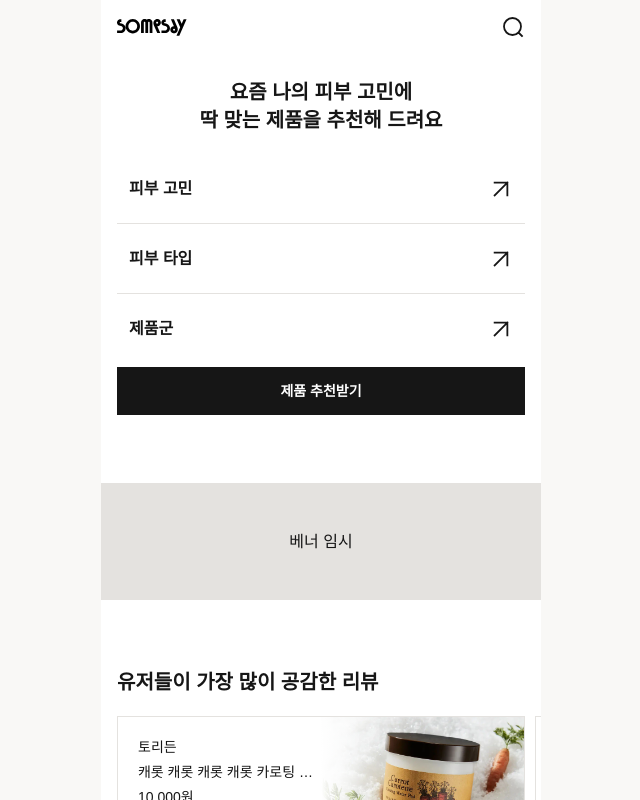
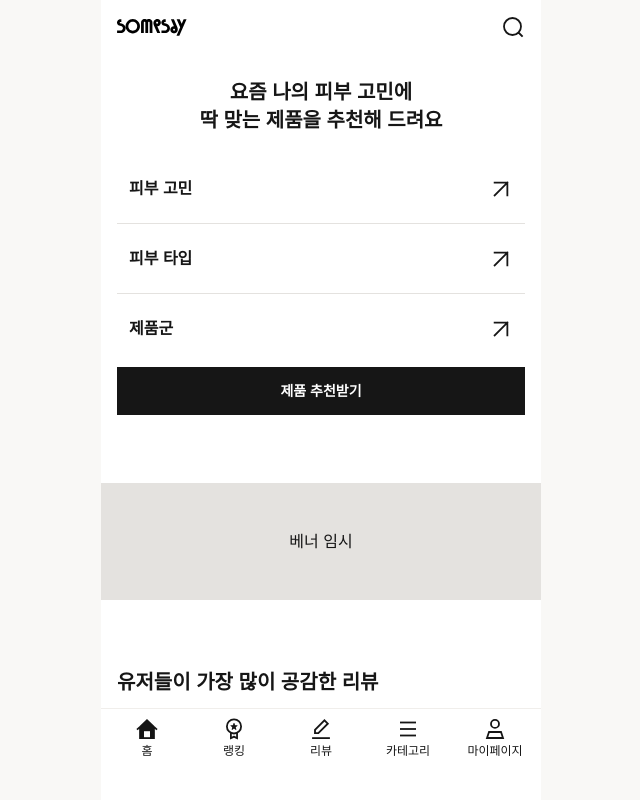
Before and after one commit to Influy-2/Somesay-FE, a React (Vite) app in the folder apps/web/: page / in a window 1280 px wide. Shown: the whole page, without its empty margins (319-959 px from the left). Built offline with nearby package versions, Linux system fonts and the light colour scheme.

Commit message:
feat: add MyPage, RankingPage, and ReviewsPage components with routing and BottomTabLayout

```diff
--- /dev/null
+++ b/apps/web/src/pages/mypage/MyPage.tsx
@@ -0,0 +1,3 @@
+export const MyPage = () => {
+  return <div>마이페이지</div>;
+};
--- /dev/null
+++ b/apps/web/src/pages/ranking/RankingPage.tsx
@@ -0,0 +1,3 @@
+export const RankingPage = () => {
+  return <div>랭킹페이지</div>;
+};
--- /dev/null
+++ b/apps/web/src/pages/reviews/ReviewsPage.tsx
@@ -0,0 +1,3 @@
+export const ReviewsPage = () => {
+  return <div>리뷰페이지</div>;
+};
--- a/apps/web/src/routes/index.tsx
+++ b/apps/web/src/routes/index.tsx
@@ -1,10 +1,15 @@
 import { createBrowserRouter } from 'react-router';
 import { PATH } from '@/routes/path';
+
+import { GlobalLayout } from '@/shared/components';
+import { BottomTabLayout } from '@/shared/components/layout/BottomTabLayout';
 
 import { HomePage } from '@/pages/home/HomePage';
 import { CategoriesPage } from '@/pages/category/CategoriesPage';
 import { SubcategoriesPage } from '@/pages/category/SubcategoriesPage';
-import { GlobalLayout } from '@/shared/components';
+import { RankingPage } from '@/pages/ranking/RankingPage';
+import { ReviewsPage } from '@/pages/reviews/ReviewsPage';
+import { MyPage } from '@/pages/mypage/MyPage';
 
 export const appRouter = createBrowserRouter([
   {
@@ -12,12 +17,23 @@ export const appRouter = createBrowserRouter([
     element: <GlobalLayout />,
     // errorElement: <GlobalError />,
     children: [
-      { index: true, element: <HomePage /> }, // "/" 접속 시 홈페이지 렌더링
-      // ...authRoutes, 추후 추가
       {
-        path: PATH.CATEGORIES.BASE,
-        element: <CategoriesPage />,
+        //바텀바 있는 페이지
+        element: <BottomTabLayout />,
+        children: [
+          //홈
+          { index: true, element: <HomePage /> },
+          //랭킹
+          { path: PATH.RANKING.BASE, element: <RankingPage /> },
+          //리뷰
+          { path: PATH.REVIEWS.BASE, element: <ReviewsPage /> },
+          //카테고리
+          { path: PATH.CATEGORIES.BASE, element: <CategoriesPage /> },
+          //마이페이지
+          { path: PATH.MY_PAGE.BASE, element: <MyPage /> },
+        ],
       },
+      // 바텀바 없는 페이지
       {
         path: `${PATH.CATEGORIES.BASE}/:categoryId`,
         element: <SubcategoriesPage />,
--- a/apps/web/src/routes/path.ts
+++ b/apps/web/src/routes/path.ts
@@ -5,8 +5,8 @@ export const PATH = {
   },
   RANKING: {
     BASE: '/ranking',
-    PRODUCT: '/products',
-    CREATOR_CREDIBILITY: '/creator-credibility',
+    PRODUCT: 'products',
+    CREATOR_CREDIBILITY: 'creator-credibility',
   },
   REVIEWS: {
     BASE: '/reviews',
@@ -16,6 +16,6 @@ export const PATH = {
   },
   MY_PAGE: {
     BASE: '/my-page',
-    LIKED_PRODUCTS: '/liked-products',
+    LIKED_PRODUCTS: 'liked-products',
   },
 };
--- a/apps/web/src/shared/components/index.ts
+++ b/apps/web/src/shared/components/index.ts
@@ -1,5 +1,9 @@
 /* layout */
 export { default as GlobalLayout } from './layout/GlobalLayout';
+export { BottomTabLayout } from './layout/BottomTabLayout';
+
+/* navigation */
+export { BottomTabBar } from './navigation/BottomTabBar';
 
 // bar
 export { PageHeader } from './pageHeader/PageHeader';
--- /dev/null
+++ b/apps/web/src/shared/components/layout/BottomTabLayout.tsx
@@ -0,0 +1,12 @@
+import { Outlet } from 'react-router';
+
+import { BottomTabBar } from '@/shared/components/navigation/BottomTabBar';
+
+export const BottomTabLayout = () => {
+  return (
+    <>
+      <Outlet />
+      <BottomTabBar />
+    </>
+  );
+};
--- /dev/null
+++ b/apps/web/src/shared/components/navigation/BottomTabBar.tsx
@@ -0,0 +1,88 @@
+import { Link, useLocation } from 'react-router';
+
+import HomeOnIcon from '@/shared/icons/HomeOnIcon.svg?react';
+import HomeOffIcon from '@/shared/icons/HomeOffIcon.svg?react';
+import RankingOnIcon from '@/shared/icons/RankingOnIcon.svg?react';
+import RankingOffIcon from '@/shared/icons/RankingOffIcon.svg?react';
+import ReviewOnIcon from '@/shared/icons/ReviewOnIcon.svg?react';
+import ReviewOffIcon from '@/shared/icons/ReviewOffIcon.svg?react';
+import CategoryOnIcon from '@/shared/icons/CategoryOnIcon.svg?react';
+import CategoryOffIcon from '@/shared/icons/CategoryOffIcon.svg?react';
+import ProfileOnIcon from '@/shared/icons/ProfileOnIcon.svg?react';
+import ProfileOffIcon from '@/shared/icons/ProfileOffIcon.svg?react';
+
+import { PATH } from '@/routes/path';
+
+type TabItem = {
+  label: string;
+  path: string;
+  IconOn: React.FC<React.SVGProps<SVGSVGElement>>;
+  IconOff: React.FC<React.SVGProps<SVGSVGElement>>;
+  exact?: boolean;
+};
+
+const TAB_ITEMS: TabItem[] = [
+  {
+    label: '홈',
+    path: PATH.ROOT,
+    IconOn: HomeOnIcon,
+    IconOff: HomeOffIcon,
+    exact: true,
+  },
+  {
+    label: '랭킹',
+    path: PATH.RANKING.BASE,
+    IconOn: RankingOnIcon,
+    IconOff: RankingOffIcon,
+  },
+  {
+    label: '리뷰',
+    path: PATH.REVIEWS.BASE,
+    IconOn: ReviewOnIcon,
+    IconOff: ReviewOffIcon,
+  },
+  {
+    label: '카테고리',
+    path: PATH.CATEGORIES.BASE,
+    IconOn: CategoryOnIcon,
+    IconOff: CategoryOffIcon,
+  },
+  {
+    label: '마이페이지',
+    path: PATH.MY_PAGE.BASE,
+    IconOn: ProfileOnIcon,
+    IconOff: ProfileOffIcon,
+  },
+];
+
+export const BottomTabBar = () => {
+  const { pathname } = useLocation();
+
+  return (
+    <nav
+      aria-label="하단 탭 내비게이션"
+      className="z-header border-grey02 fixed bottom-0 left-1/2 w-full max-w-110 min-w-[20rem] -translate-x-1/2 border-t bg-white px-4 pt-2 pb-10"
+    >
+      <ul className="flex items-start justify-between">
+        {TAB_ITEMS.map(({ label, path, IconOn, IconOff, exact }) => {
+          const isActive = exact
+            ? pathname === path
+            : pathname.startsWith(path);
+          const Icon = isActive ? IconOn : IconOff;
+          return (
+            <li key={path}>
+              <Link
+                to={path}
+                aria-current={isActive ? 'page' : undefined}
+                className="flex w-15 flex-col items-center gap-0.5"
+              >
+                <Icon aria-hidden="true" className="size-6" />
+                <span className="caption1-m text-black">{label}</span>
+              </Link>
+            </li>
+          );
+        })}
+      </ul>
+    </nav>
+  );
+};
```
